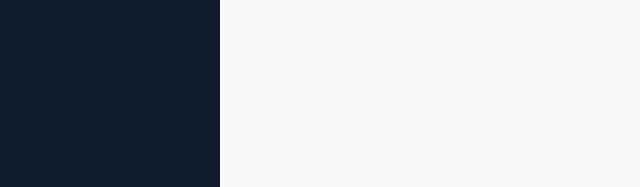
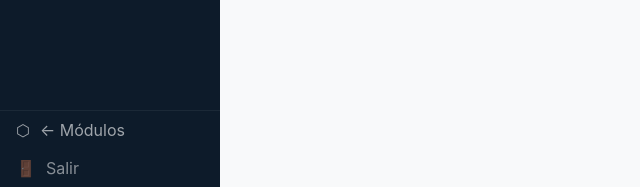
Before and after one commit to ElMoNo22/bombas-mgr, a Flask app: page /telemetria/ in a window 1280 px wide. Shown: the part 613-800 px from the top of the page, without its empty margins (0-640 px from the left). Run offline with Flask 3, Linux system fonts and the light colour scheme; the visitor is signed in with stand-in values (Sample User, id 1); data that the repository does not hold is empty.

Commit message:
Add files via upload

```diff
--- a/templates/telemetria/index.html
+++ b/templates/telemetria/index.html
@@ -23,7 +23,7 @@
   * { box-sizing: border-box; margin: 0; padding: 0; }
   body { font-family: -apple-system, BlinkMacSystemFont, 'Segoe UI', sans-serif; background: var(--bg); color: var(--text); font-size: 14px; }
   .app { display: flex; height: 100vh; }
-  .sidebar { width: 220px; background: var(--primary); color: #fff; display: flex; flex-direction: column; flex-shrink: 0; }
+  .sidebar { width: 220px; background: var(--primary); color: #fff; display: flex; flex-direction: column; flex-shrink: 0; overflow-y: auto; }
   .sidebar-logo { padding: 20px 16px 16px; border-bottom: 1px solid rgba(255,255,255,0.1); }
   .sidebar-logo h1 { font-size: 16px; font-weight: 600; display: flex; align-items: center; gap: 8px; }
   .sidebar-logo p { font-size: 11px; opacity: 0.6; margin-top: 3px; }
@@ -119,6 +119,8 @@
     <div class="sidebar-section">Sistema</div>
     <div class="nav-item" onclick="window.location='/'"><span>💧</span><span class="nav-label">POZO/MGR</span></div>
     <div class="nav-item" onclick="window.location='/celulares'"><span>📱</span><span class="nav-label">CelMGR</span></div>
+    <div class="nav-item" onclick="window.location='/home'" style="margin-top:auto;border-top:1px solid rgba(255,255,255,0.1);opacity:0.6;"><span>⬡</span><span class="nav-label">← Módulos</span></div>
+    <div class="nav-item" onclick="window.location='/logout'" style="opacity:0.5;"><span>🚪</span><span class="nav-label">Salir</span></div>
   </div>
 
   <div class="main">
```
